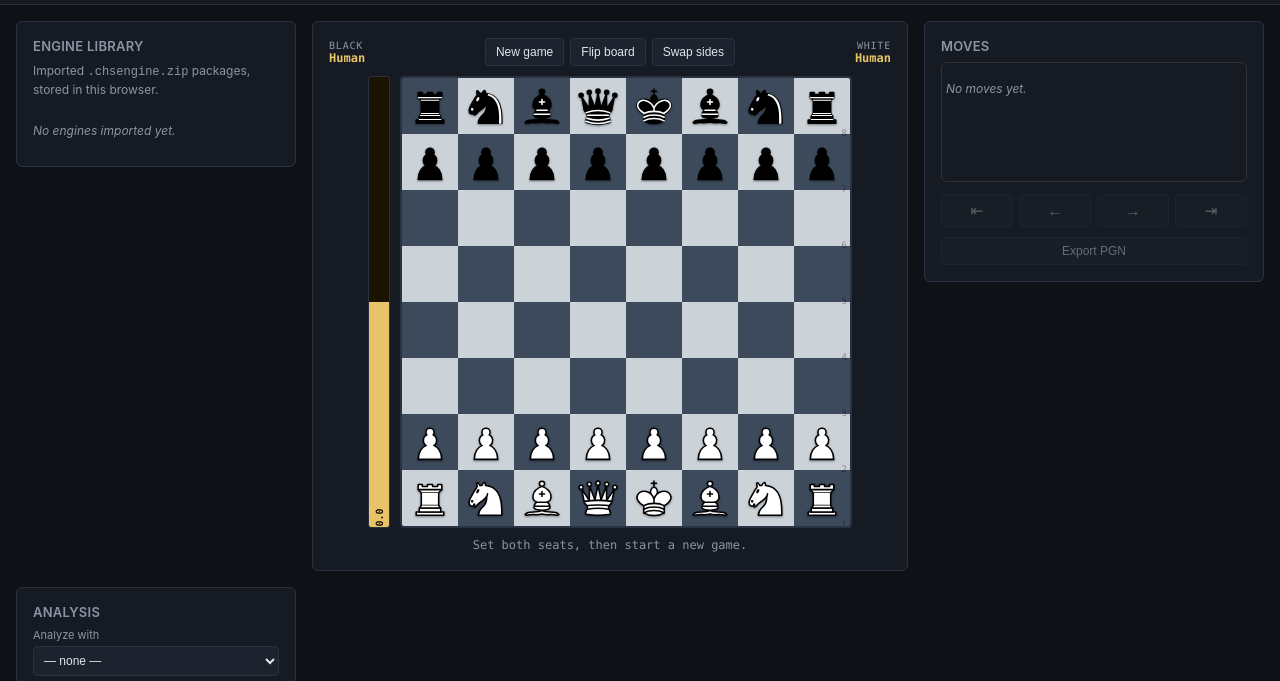
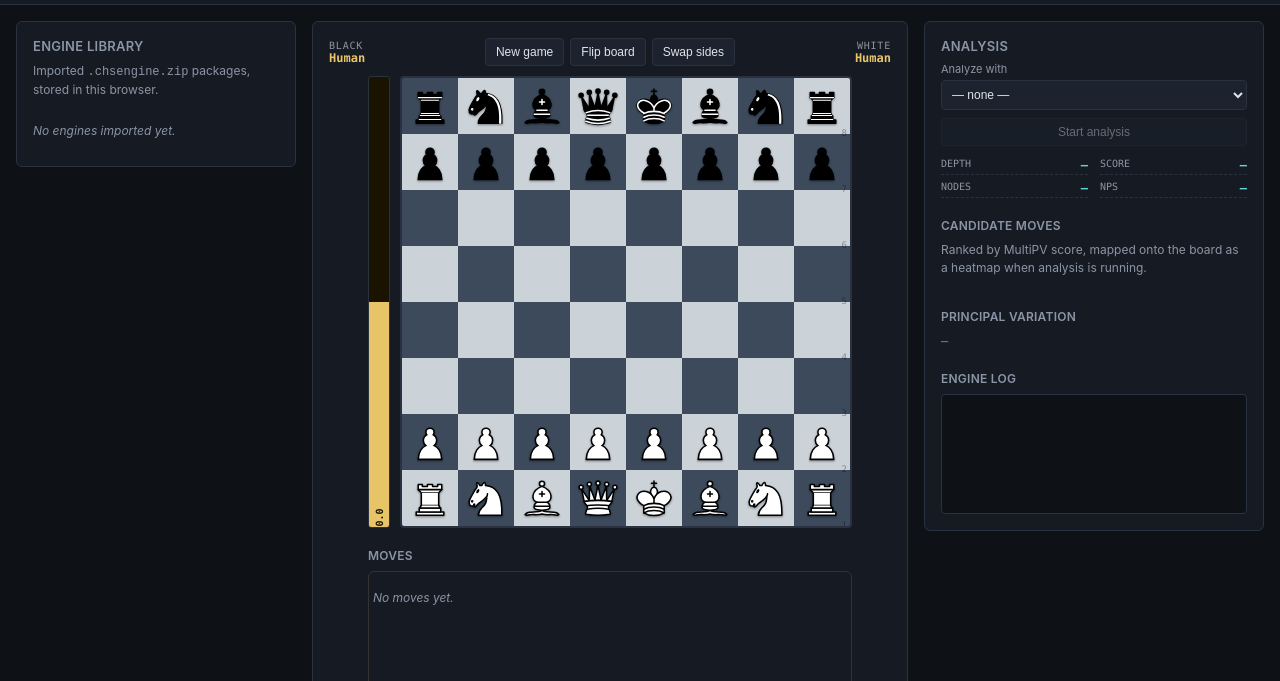
Before and after one commit to Merlin2LmmL/chess.lab, a website built with Vite: page apps/play/index.html in a window 1280 px wide. Shown: the part 45-726 px from the top of the page. Built offline with nearby package versions, Linux system fonts and the light colour scheme.

Commit message:
Refactor board and moves section in index.html

```diff
--- a/apps/play/index.html
+++ b/apps/play/index.html
@@ -42,6 +42,7 @@
               <span class="seat-value" id="seat-white-value">Human</span>
             </div>
           </div>
+          <div class="board-row">
             <div class="board-wrap">
               <div class="eval-bar" id="eval-bar" title="Evaluation, from White's perspective">
                 <div class="eval-bar-fill" id="eval-bar-fill"></div>
@@ -49,12 +50,8 @@
               </div>
               <div id="board-host"></div>
             </div>
-          <div class="status-row">
-            <span id="status-text">Set both seats, then start a new game.</span>
-          </div>
-        </section>
-        <aside class="panel moves" id="moves-panel">
-          <h2>Moves</h2>
+            <div class="moves-side">
+              <h3>Moves</h3>
               <div id="move-list" class="move-list">
                 <p class="empty-note" id="move-list-empty">No moves yet.</p>
               </div>
@@ -65,7 +62,12 @@
                 <button id="btn-nav-end" class="btn nav-btn" title="Go to latest" disabled>&#8677;</button>
               </div>
               <button id="btn-export-pgn" class="btn export-btn" disabled>Export PGN</button>
-        </aside>
+            </div>
+          </div>
+          <div class="status-row">
+            <span id="status-text">Set both seats, then start a new game.</span>
+          </div>
+        </section>
         <aside class="panel analysis" id="analysis-panel">
           <h2>Analysis</h2>
           <div class="analysis-controls">
```
Lines whose indentation alone changed are shown as unchanged.
